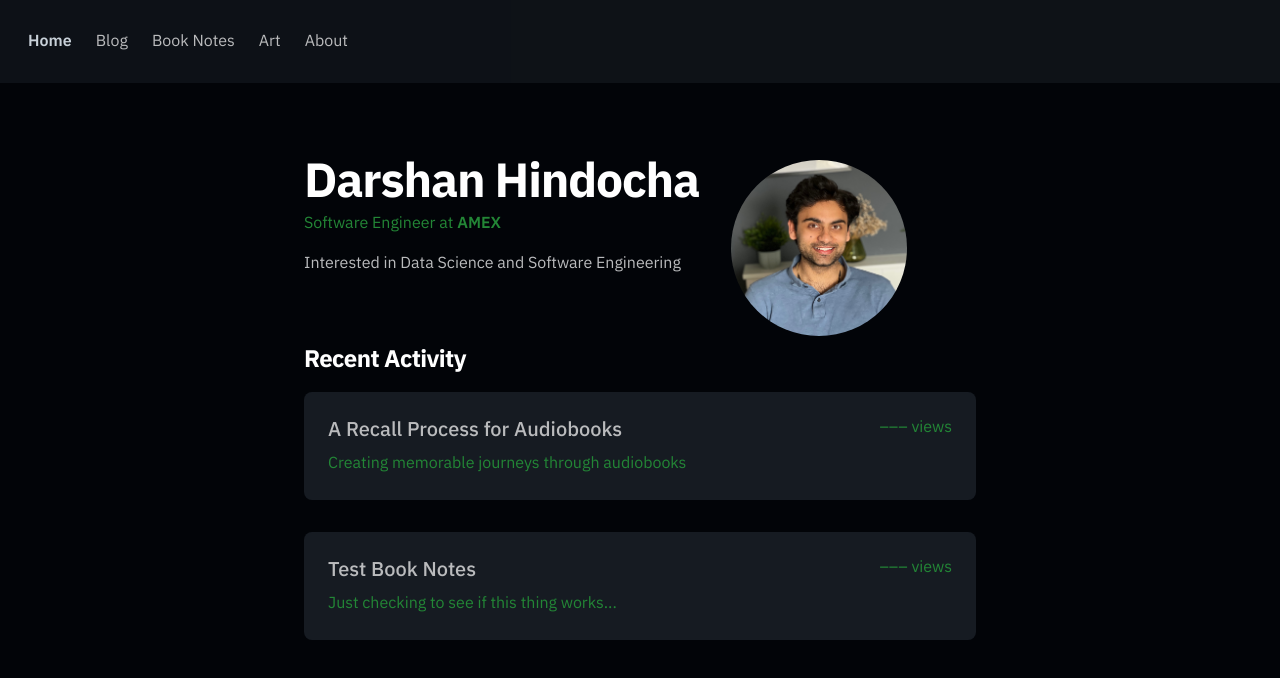
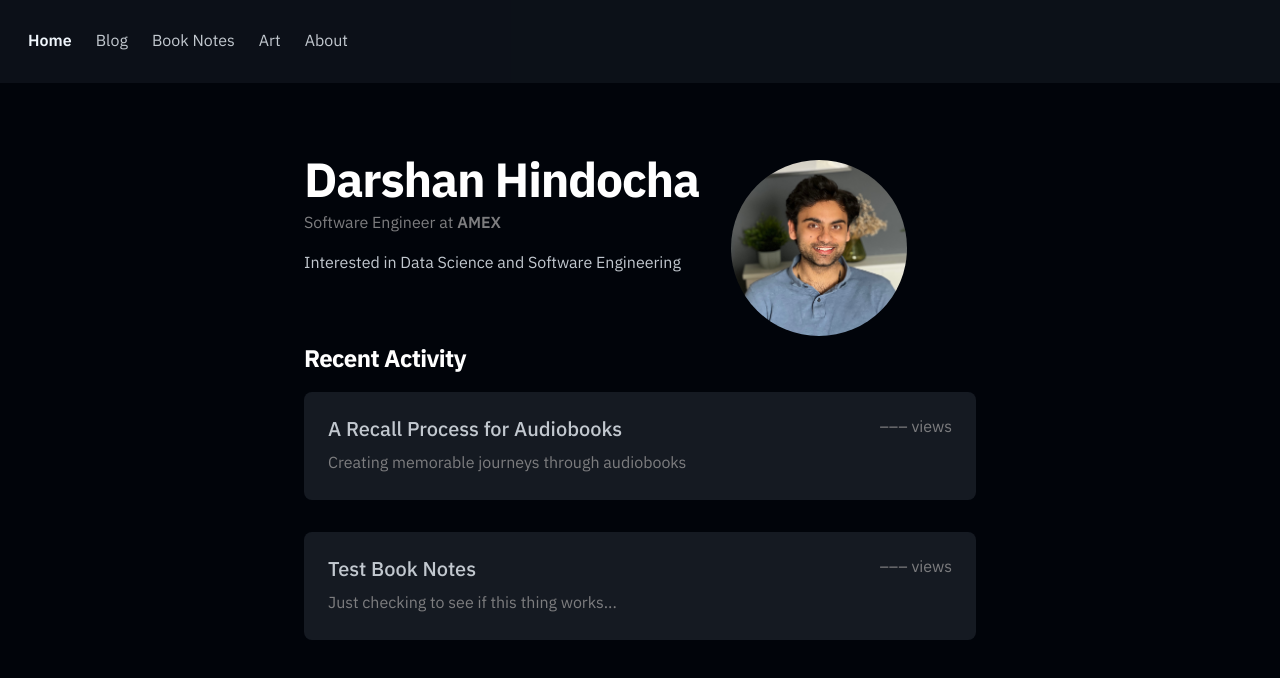
Before and after one commit to darshan-hindocha/darshanhindocha, a Next.js app: page / in a window 1280 px wide. Shown: the top 678 px of the page. Built offline with nearby package versions, Linux system fonts and the light colour scheme; no server answers; the database is empty.

Commit message:
update color scheme

```diff
--- a/tailwind.config.js
+++ b/tailwind.config.js
@@ -11,7 +11,7 @@ module.exports = {
             },
             colors: {
                 'blue-opaque': 'rgb(13 42 148 / 18%)',
-                gray: {
+                old: {
                     0: '#BABBBD',
                     50: '#C8D1D9',
                     100: '#BABBBD',
@@ -23,6 +23,23 @@ module.exports = {
                     700: '#161B22',
                     800: '#0D1116',
                     900: '#020408'
+                },
+                gray: {
+                    50: '#f0f6fc',
+                    100: '#C2C8CF',
+                    200: '#9BA2AA',
+                    300: '#7D7D7F',
+                    400: '#30363d',
+                    500: '#30363D',
+                    600: '#30363D',
+                    700: '#151a22',
+                    800: '#0d1116',
+                    900: '#01040a',
+                },
+                green: {
+                    light: '#f78166',
+                    mid: '#238636',
+                    dark: '#242710',
                 }
             },
             fontFamily: {
@@ -71,5 +88,6 @@ module.exports = {
             },
         }
     },
-    plugins: [require('@tailwindcss/typography')]
+    plugins: [require('@tailwindcss/typography')],
+    important: '#__next',
 };
```
